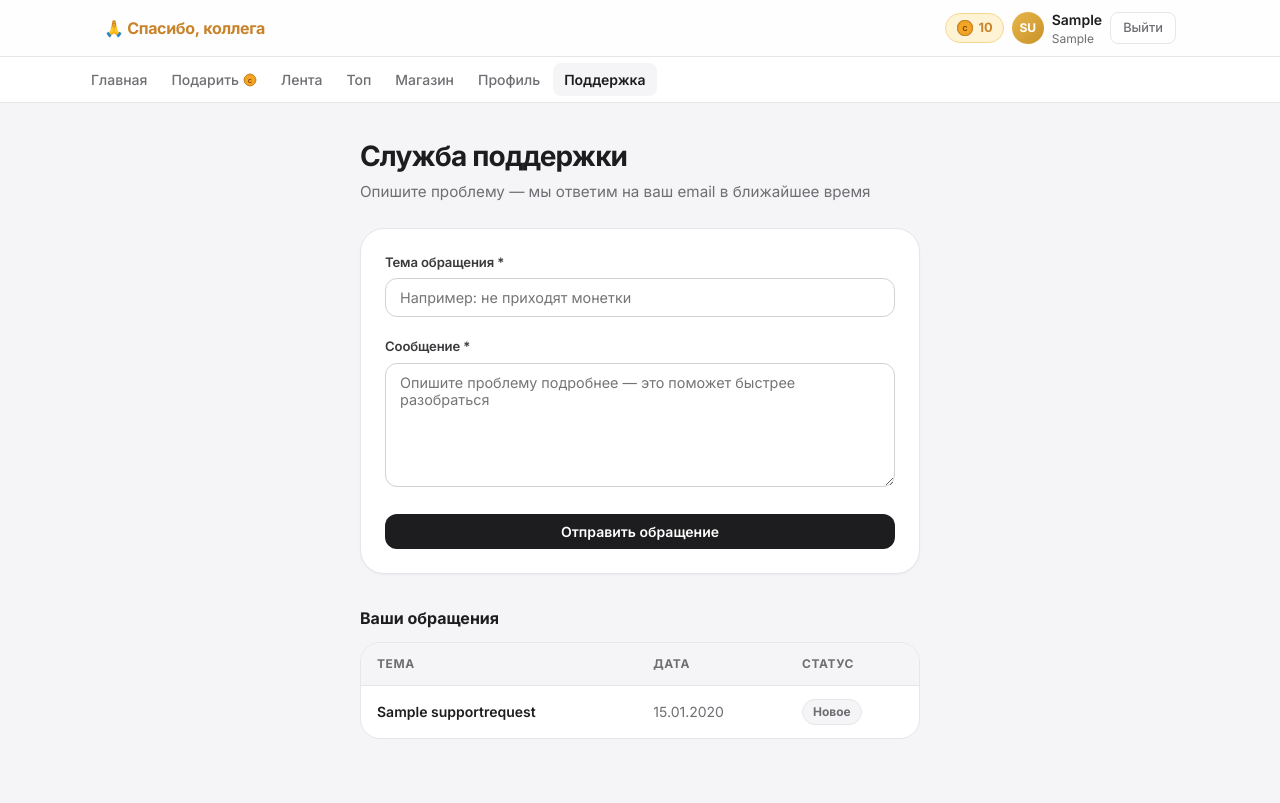
After one commit to emilmurtazin/spasibo-kollege, a Django app: page /support/ in a window 1280 px wide. The commit adds this page. Run offline with Django 5.2, Linux system fonts and the light colour scheme; a user stored in the database is signed in; tables that the repository leaves empty hold one stand-in row (values such as "Sample post").

Commit message:
Add files via upload

```diff
--- a/templates/core/base.html
+++ b/templates/core/base.html
@@ -49,6 +49,7 @@
         <li><a href="{% url 'top_employees' %}" {% if request.resolver_match.url_name == 'top_employees' %}class="active"{% endif %}>Топ</a></li>
         <li><a href="{% url 'rewards_shop' %}" {% if request.resolver_match.url_name == 'rewards_shop' %}class="active"{% endif %}>Магазин</a></li>
         <li><a href="{% url 'profile' %}" {% if request.resolver_match.url_name == 'profile' %}class="active"{% endif %}>Профиль</a></li>
+        <li><a href="{% url 'support_request' %}" {% if request.resolver_match.url_name == 'support_request' %}class="active"{% endif %}>Поддержка</a></li>
         {% if user.role == 'admin' %}
         <li class="sk-nav__sep-li"><div class="sk-nav__sep"></div></li>
         <li class="sk-nav__label-li"><span class="sk-nav__section-label">HR</span></li>
--- a/templates/core/register.html
+++ b/templates/core/register.html
@@ -16,6 +16,12 @@
         <label>Название компании *</label>
         <input type="text" name="company_name" class="sk-input" value="{{ form.company_name.value|default:'' }}" placeholder="ООО Ромашка">
         {% if form.company_name.errors %}<p class="sk-form-error">{{ form.company_name.errors.0 }}</p>{% endif %}
+      </div>
+      <div class="sk-form-group">
+        <label>ИНН компании</label>
+        <input type="text" name="inn" class="sk-input" value="{{ form.inn.value|default:'' }}" placeholder="7707083893" maxlength="12">
+        <p class="sk-input-hint">Необязательно — помогает отличить компании с одинаковым названием</p>
+        {% if form.inn.errors %}<p class="sk-form-error">{{ form.inn.errors.0 }}</p>{% endif %}
       </div>
       <div class="sk-form-group">
         <label>Тарифный план</label>
--- /dev/null
+++ b/templates/core/support_request.html
@@ -0,0 +1,62 @@
+{% extends 'core/base.html' %}
+{% block title %}Поддержка{% endblock %}
+{% block content %}
+
+<div style="max-width:560px;margin:0 auto;">
+
+  <div class="sk-page-header">
+    <h1>Служба поддержки</h1>
+    <p class="sub">Опишите проблему — мы ответим на ваш email в ближайшее время</p>
+  </div>
+
+  <div class="sk-card">
+    <form method="post" novalidate>
+      {% csrf_token %}
+
+      <div class="sk-form-group">
+        <label>Тема обращения *</label>
+        <input type="text" name="subject" class="sk-input" placeholder="Например: не приходят монетки" required>
+      </div>
+
+      <div class="sk-form-group">
+        <label>Сообщение *</label>
+        <textarea name="message" class="sk-textarea" rows="6" placeholder="Опишите проблему подробнее — это поможет быстрее разобраться" required></textarea>
+      </div>
+
+      <button type="submit" class="sk-btn sk-btn--primary sk-btn--full">Отправить обращение</button>
+    </form>
+  </div>
+
+  {% if my_requests %}
+  <h2 style="font-size:1rem;font-weight:700;margin:32px 0 12px;">Ваши обращения</h2>
+  <div class="sk-table-wrap">
+    <table class="sk-table">
+      <thead>
+        <tr>
+          <th>Тема</th>
+          <th>Дата</th>
+          <th>Статус</th>
+        </tr>
+      </thead>
+      <tbody>
+        {% for r in my_requests %}
+          <tr>
+            <td class="td-name">{{ r.subject }}</td>
+            <td style="color:var(--c-muted);">{{ r.created_at|date:"d.m.Y" }}</td>
+            <td>
+              {% if r.status == 'answered' %}
+                <span class="sk-pill sk-pill--green">Отвечено</span>
+              {% else %}
+                <span class="sk-pill sk-pill--gray">Новое</span>
+              {% endif %}
+            </td>
+          </tr>
+        {% endfor %}
+      </tbody>
+    </table>
+  </div>
+  {% endif %}
+
+</div>
+
+{% endblock %}
```
